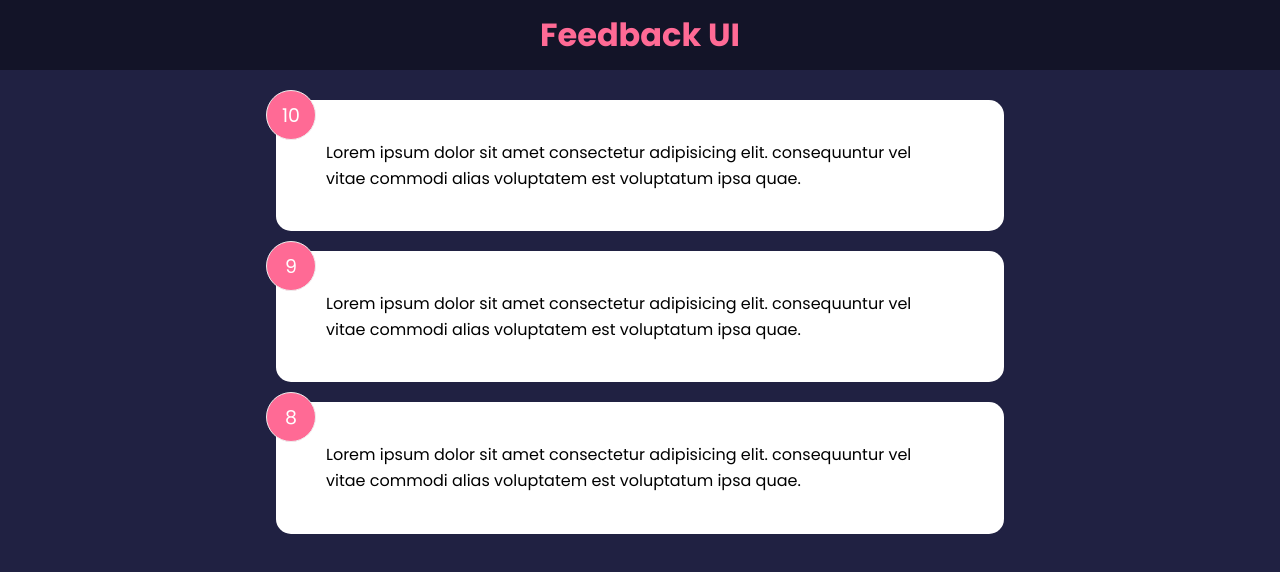
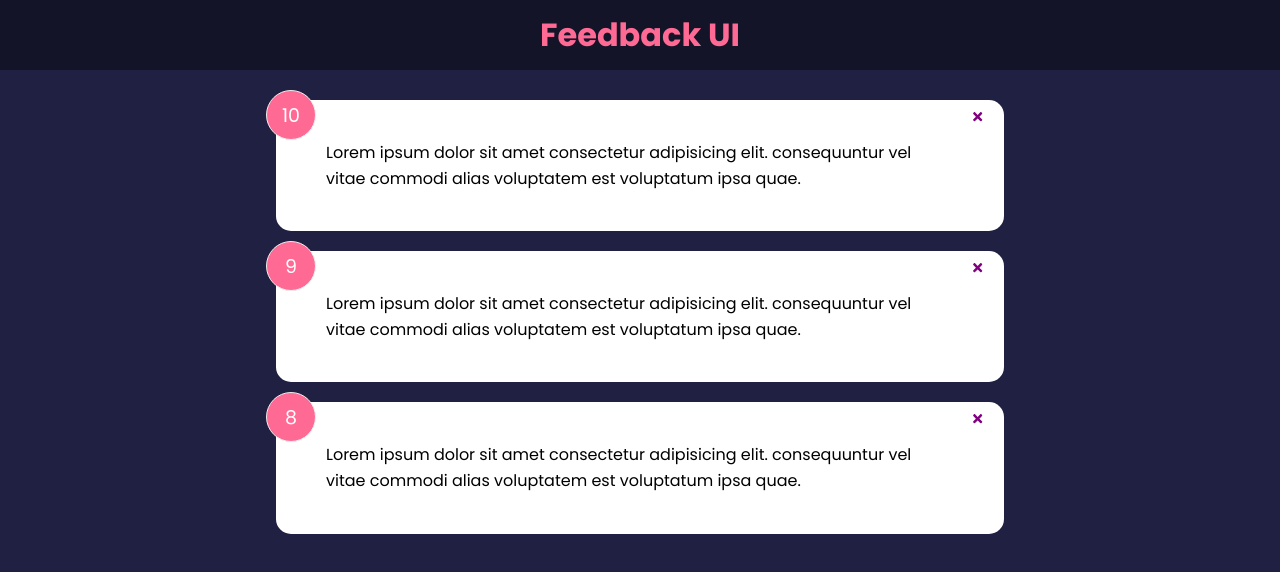
Before and after one commit to Namburisaivarma/Feedback-UI, a React (Create React App) app: page / in a window 1280 px wide. Shown: the top 572 px of the page. Built offline with nearby package versions, Linux system fonts and the light colour scheme.

Commit message:
Performed handle Delete Function

```diff
--- a/package.json
+++ b/package.json
@@ -8,6 +8,7 @@
     "@testing-library/user-event": "^13.5.0",
     "react": "^18.2.0",
     "react-dom": "^18.2.0",
+    "react-icons": "^4.12.0",
     "react-scripts": "5.0.1",
     "web-vitals": "^2.1.4"
   },
--- a/src/App.js
+++ b/src/App.js
@@ -5,11 +5,17 @@
 
 function App() {
   const [feedback, setFeedback] = useState(FeedbackData);
+
+  const deleteFeedback = (id) => {
+    if (window.confirm('Are you sure you want to delete?')) {
+      setFeedback(feedback.filter((item) => item.id !== id));
+    }
+  };
   return (
     <>
       <Header />
       <div className="container">
-        <FeedbackList feedback={feedback} />
+        <FeedbackList feedback={feedback} handleDelete={deleteFeedback} />
       </div>
     </>
   );
--- a/src/components/FeedbackItem.jsx
+++ b/src/components/FeedbackItem.jsx
@@ -1,11 +1,14 @@
 import PropTypes from 'prop-types';
-
+import { FaTimes } from 'react-icons/fa';
 import Card from './shared/Card';
 
-function FeedbackItem({ item }) {
+function FeedbackItem({ item, handleDelete }) {
   return (
     <Card>
       <div className="num-display">{item.rating}</div>
+      <button onClick={() => handleDelete(item.id)} className="close">
+        <FaTimes color="purple" />
+      </button>
       <div className="text-display">{item.text}</div>
     </Card>
   );
--- a/src/components/FeedbackList.jsx
+++ b/src/components/FeedbackList.jsx
@@ -1,14 +1,14 @@
 import FeedbackItem from './FeedbackItem';
 import PropTypes from 'prop-types';
 
-function FeedbackList({ feedback }) {
+function FeedbackList({ feedback, handleDelete }) {
   if (!feedback || feedback.length === 0) {
     return <p>No Feedback</p>;
   }
   return (
     <div className="feedback-list">
       {feedback.map((item) => (
-        <FeedbackItem key={item.id} item={item} />
+        <FeedbackItem handleDelete={handleDelete} key={item.id} item={item} />
       ))}
     </div>
   );
```
Also changed, not shown: 1 other file (tests, documents, lock files or other folders).
